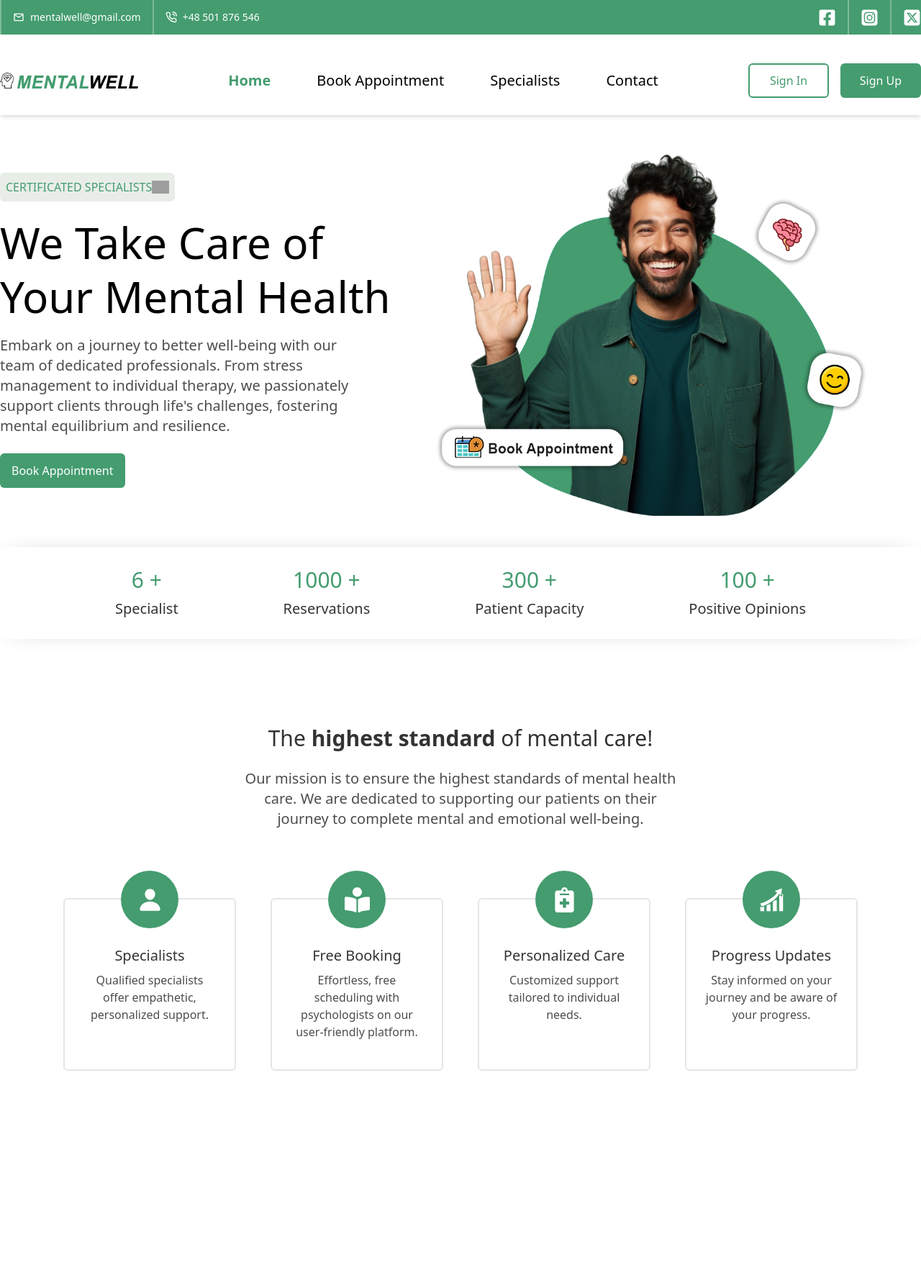
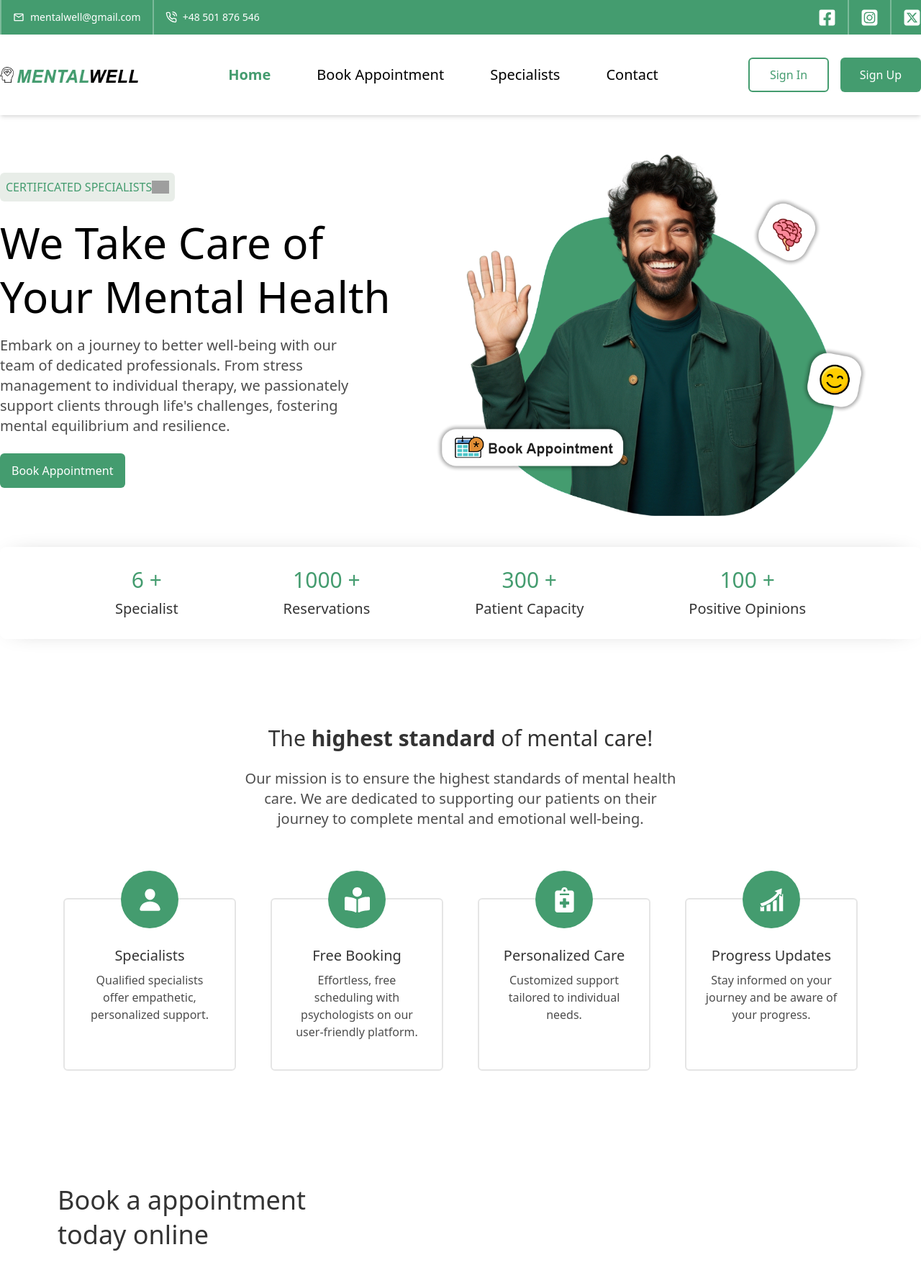
Before and after one commit to mateuszzientek/mental-health-booking-app, a React (Vite) app in the folder react/: page / in a window 1280 px wide. Shown: the top 1776 px of the page at 72% size. Before the commit the page ends 1648 px from the top, so only its background shows below. Built offline with nearby package versions, Linux system fonts and the light colour scheme; grey boxes are pictures that could not be loaded.

Commit message:
First changes in reservation section

```diff
--- a/react/src/components/sections/HeadlineCards.tsx
+++ b/react/src/components/sections/HeadlineCards.tsx
@@ -7,7 +7,7 @@ import { GiProgression } from "react-icons/gi";
 export default function HeadlineCards() {
     return (
 
-        <div className="flex flex-col justify-center items-center z-10 pt-40 pb-40">
+        <div className="flex flex-col justify-center items-center z-10 m-40 ">
             <p className="text-3xl text-black/80">The <span className="font-bold">highest standard</span> of mental care!</p>
             <p className="text-xl text-black/70 w-[38rem] text-center mt-6">Our mission is to ensure the highest standards of mental health care.
                 We are dedicated to supporting our patients on their journey to complete mental and emotional well-being.</p>
--- a/react/src/components/sections/Navbar.tsx
+++ b/react/src/components/sections/Navbar.tsx
@@ -10,7 +10,7 @@ import HeroLink from "../elements/HeroLink";
 
 export default function Navbar() {
     return (
-        <>
+        <div >
             <div className="flex  bg-[#449c6f] h-12">
                 <div className="flex items-center justify-between mx-auto w-[89rem]">
                     <div className="flex items-center h-full space-x-4">
@@ -40,8 +40,8 @@ export default function Navbar() {
 
             </div>
 
-            <div className="flex h-28 shadow-md">
-                <div className='flex items-center justify-between h-32 w-[89rem] mx-auto '>
+            <div className="flex h-28 shadow-md items-center bg-white">
+                <div className=' flex items-center justify-between h-32 w-[89rem] mx-auto '>
 
                     <LazyLoadImage
                         src={logo_light}
@@ -70,6 +70,6 @@ export default function Navbar() {
 
                 </div>
             </div>
-        </>
+        </div>
     );
 }
--- /dev/null
+++ b/react/src/components/sections/ReservationSection.tsx
@@ -0,0 +1,10 @@
+
+
+export default function ReservationSection() {
+    return (
+        <div className=" h-[40rem] w-[70rem] mx-auto font-medium text-black/80">
+            <p className="text-4xl pb-2">Book a appointment</p>
+            <p className="text-4xl ">today online</p>
+        </div>
+    );
+}
--- a/react/src/views/Home.tsx
+++ b/react/src/views/Home.tsx
@@ -1,6 +1,7 @@
 import Navbar from "../components/sections/Navbar";
 import MainHome from "../components/sections/MainHome";
 import HeadlineCards from "../components/sections/HeadlineCards";
+import ReservationSection from "../components/sections/ReservationSection";
 
 export default function Home() {
     return (
@@ -8,6 +9,7 @@ export default function Home() {
             <Navbar />
             <MainHome />
             <HeadlineCards />
+            <ReservationSection />
         </>
     );
 }
```
